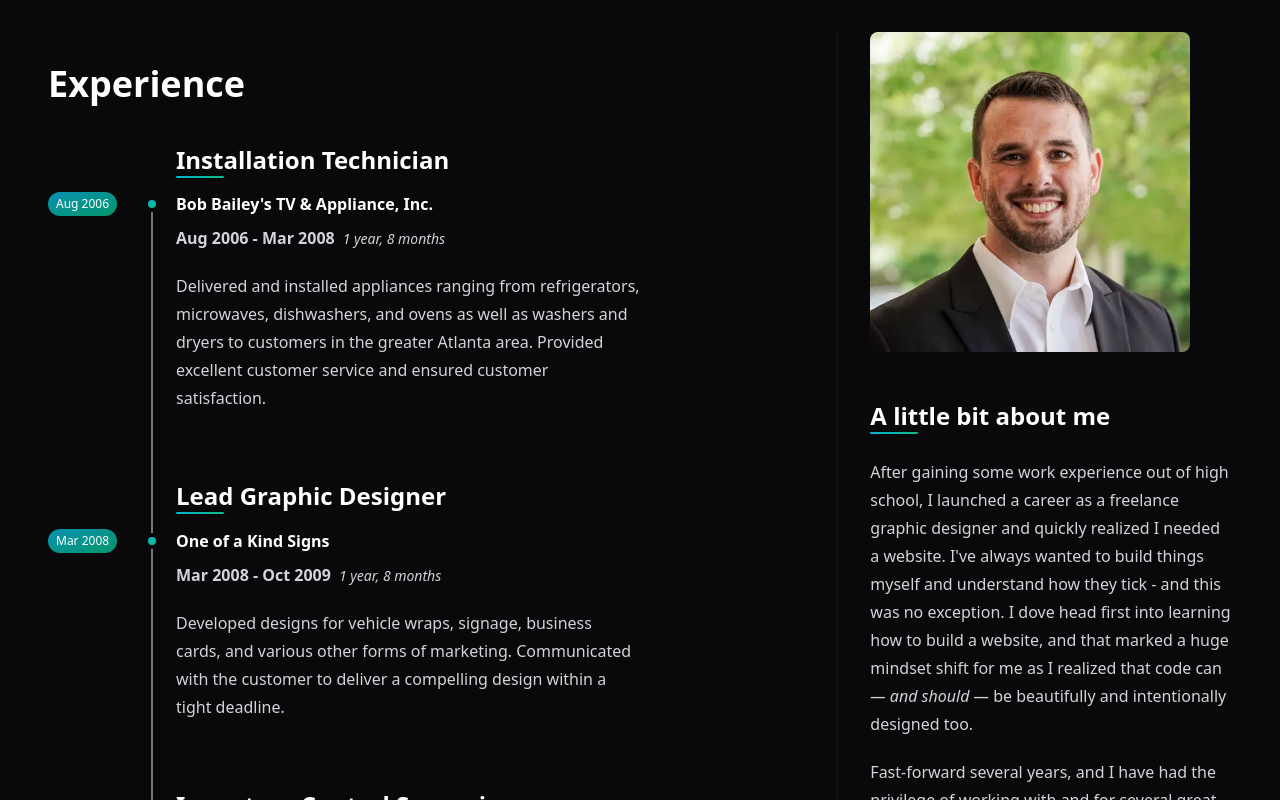
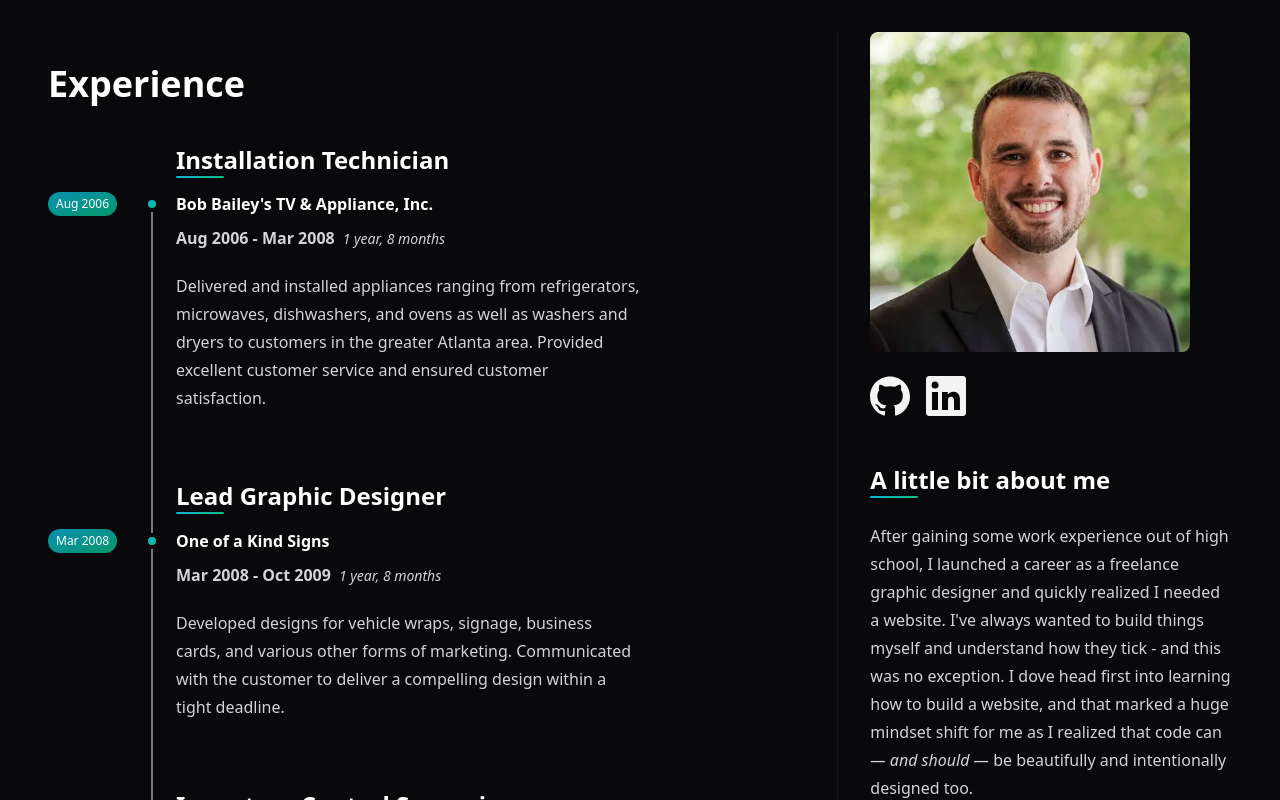
Before and after one commit to JasonMSims/jasonsimsdesign, a Vue app: page /resume in a window 1280 px wide. Shown: the top 800 px of the page. Built offline with nearby package versions, Linux system fonts and the light colour scheme.

Commit message:
Added social links to resume

```diff
--- a/src/views/Resume.vue
+++ b/src/views/Resume.vue
@@ -14,6 +14,11 @@
       <div :class="['border-l-zinc-200/5 max-md:order-1 lg:col-span-4 lg:col-start-9 lg:border-l lg:pl-8', ' prose prose-zinc prose-invert']">
         <div class="max-w-xs max-lg:-order-1 sm:col-span-4">
           <img alt="Jason Sims" class="not-prose relative h-full w-full rounded-lg" src="@/assets/images/resume.webp" />
+        </div>
+        <div class="mt-6 flex flex-row items-center gap-4">
+          <a v-for="social in socialMedia" :key="social.name" :href="social.url" target="_blank">
+            <component :is="social.logo" class="h-10 w-10 fill-zinc-100" :alt="social.name" />
+          </a>
         </div>
         <div class="group">
           <h2
@@ -64,6 +69,21 @@
 <script setup lang="ts">
 import { computed, ref } from 'vue'
 import { TimelineElement } from '@/components'
+import GithubLogo from '@/assets/images/github.svg'
+import LinkedinLogo from '@/assets/images/linkedin.svg'
+
+const socialMedia = [
+  {
+    name: 'Github',
+    url: 'https://github.com/JasonMSims',
+    logo: GithubLogo,
+  },
+  {
+    name: 'LinkedIn',
+    url: 'https://www.linkedin.com/in/jasonsimsdesign/',
+    logo: LinkedinLogo,
+  },
+]
 
 type Course = {
   title: string
```
